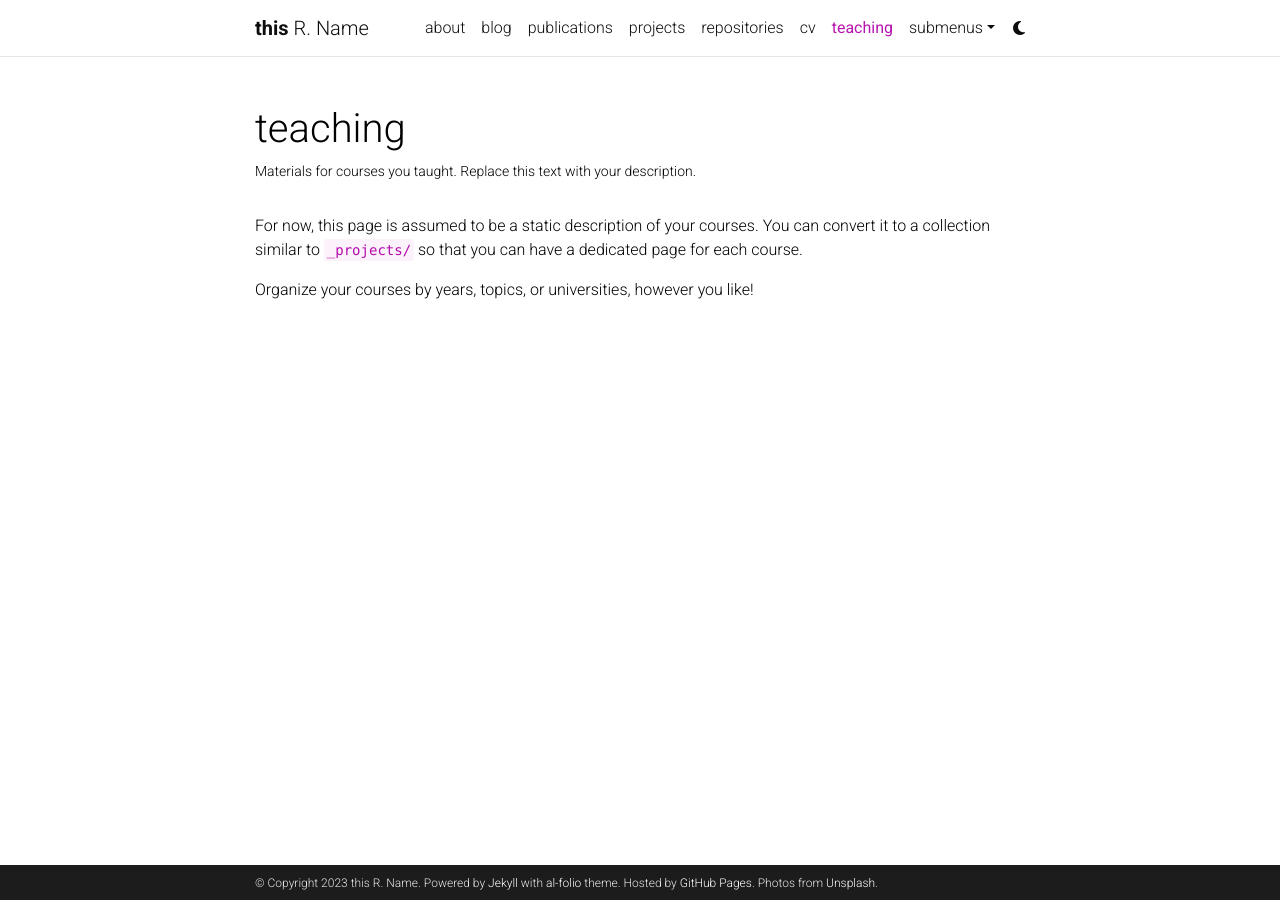
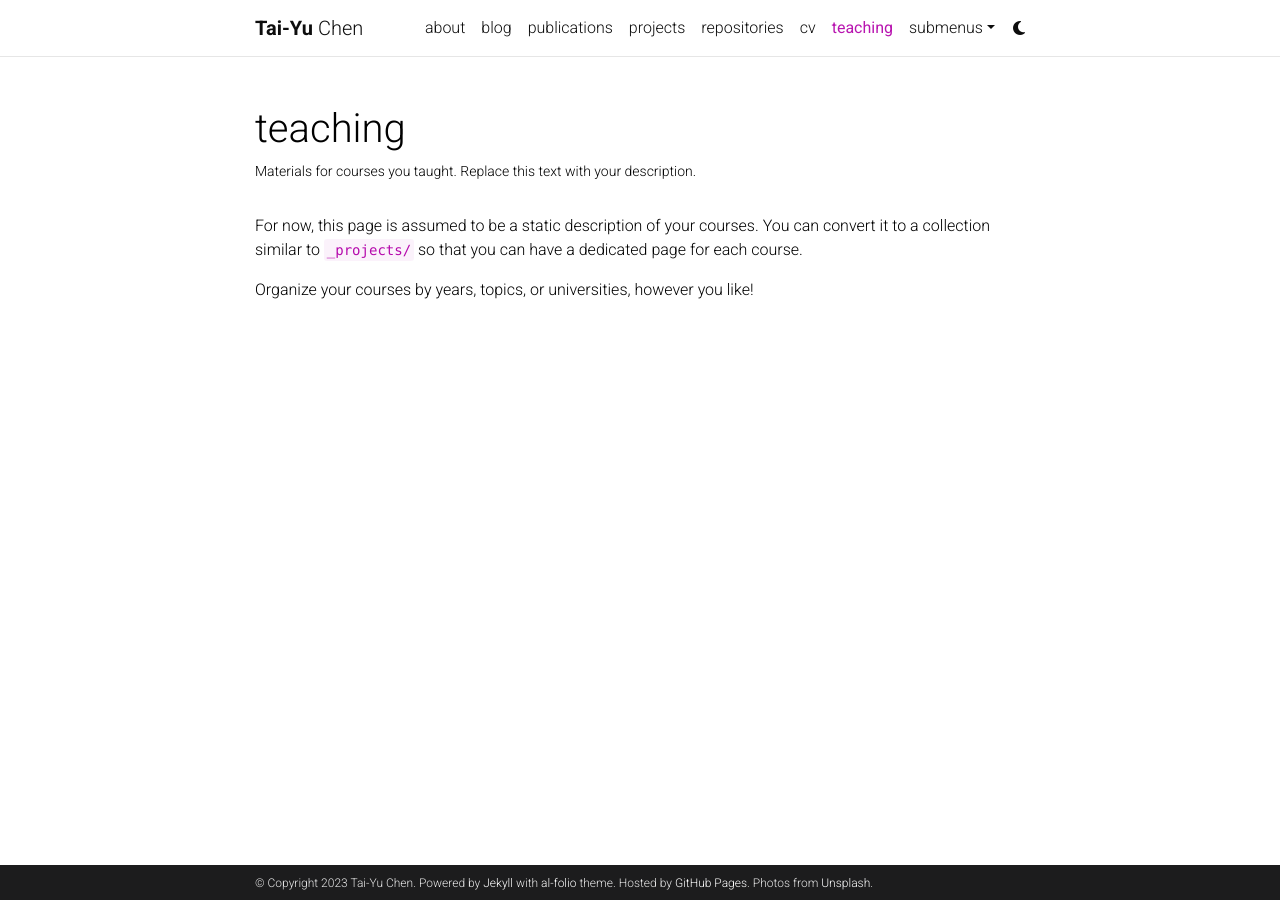
Before and after one commit to utahorange/utahorange.github.io, a Jekyll site: the page built from _pages/teaching.md, in a window 1280 px wide. Built offline with Jekyll 4.4.1, drawn with Linux system fonts in a browser that asks for light colours; comment, search, counter and statistics services are not loaded; a style sheet for code colours, icons or effects is not loaded.

Commit message:
1st commit

```diff
--- a/_config.yml
+++ b/_config.yml
@@ -3,9 +3,9 @@
 # -----------------------------------------------------------------------------
 
 title: blank # the website title (if blank, full name will be used instead)
-first_name: this
-middle_name: R.
-last_name: Name
+first_name: Tai-Yu
+middle_name:
+last_name: Chen
 email: you@example.com
 description: > # the ">" symbol means to ignore newlines until "footer_text:"
   A simple, whitespace theme for academics. Based on [*folio](https://github.com/bogoli/-folio) design.
```
